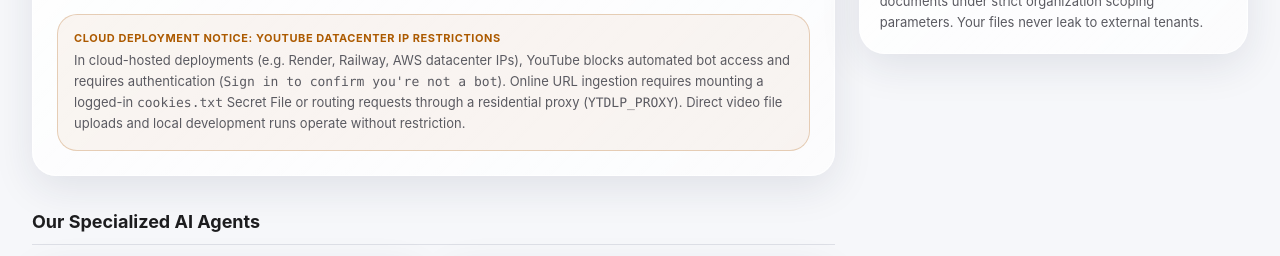
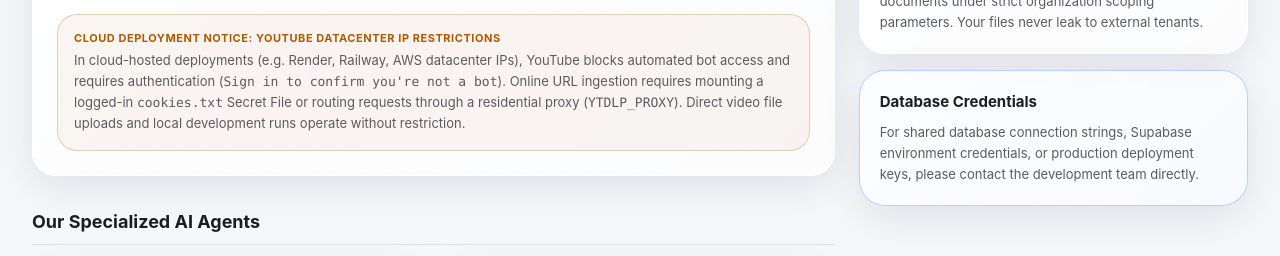
Before and after one commit to sauharddubey/Truthlayer, a Next.js app in the folder frontend/: page /docs in a window 1280 px wide. Shown: the part 485-741 px from the top of the page. Built offline with nearby package versions, Linux system fonts and the light colour scheme; no server answers.

Commit message:
docs: add Database Credentials contact note to README, docs page, and deployment guide

```diff
--- a/frontend/app/docs/page.tsx
+++ b/frontend/app/docs/page.tsx
@@ -244,6 +244,13 @@
                 Your files never leak to external tenants.
               </p>
             </div>
+
+            <div className="card border-accent/30 bg-accent/5">
+              <h3 className="font-bold text-ink text-sm mb-2">Database Credentials</h3>
+              <p className="text-xs text-ink-light leading-relaxed">
+                For shared database connection strings, Supabase environment credentials, or production deployment keys, please contact the development team directly.
+              </p>
+            </div>
           </div>
         </div>
       ) : (
```
Also changed, not shown: 2 other files (tests, documents, lock files or other folders).
